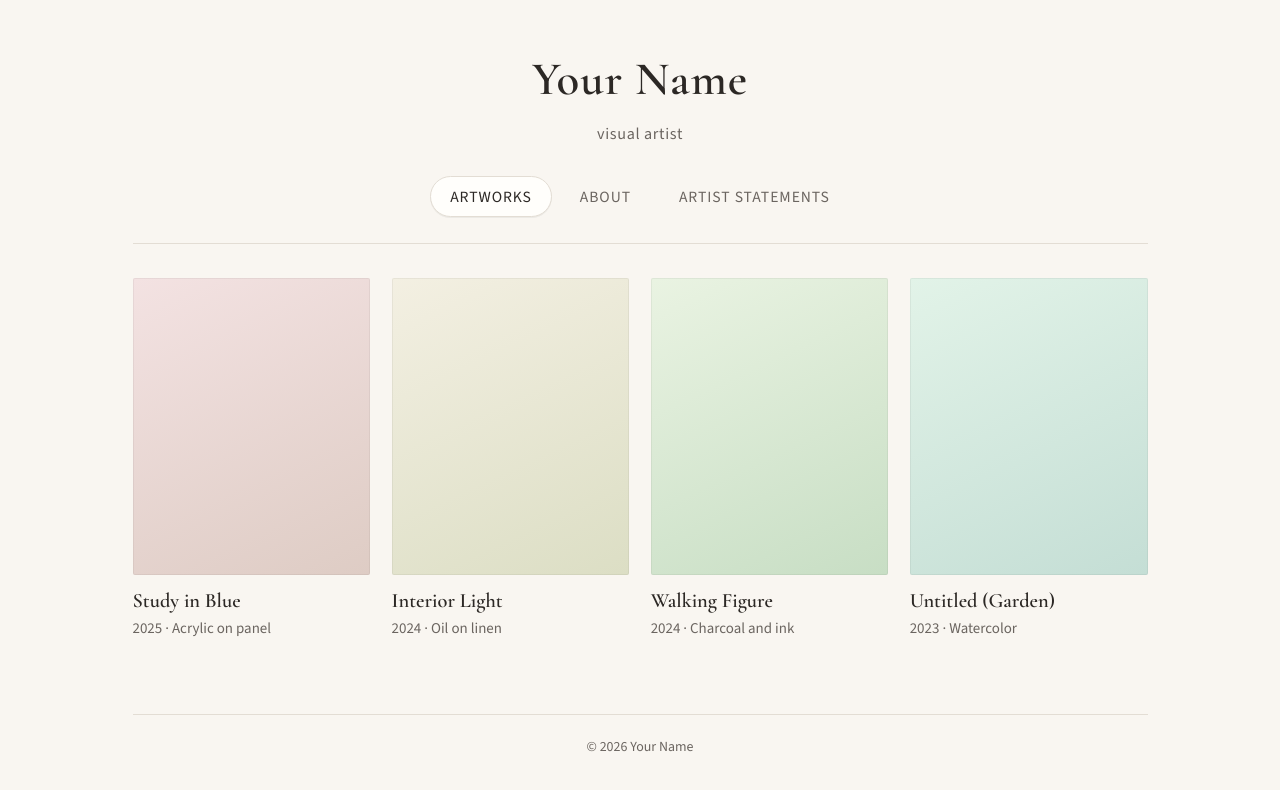
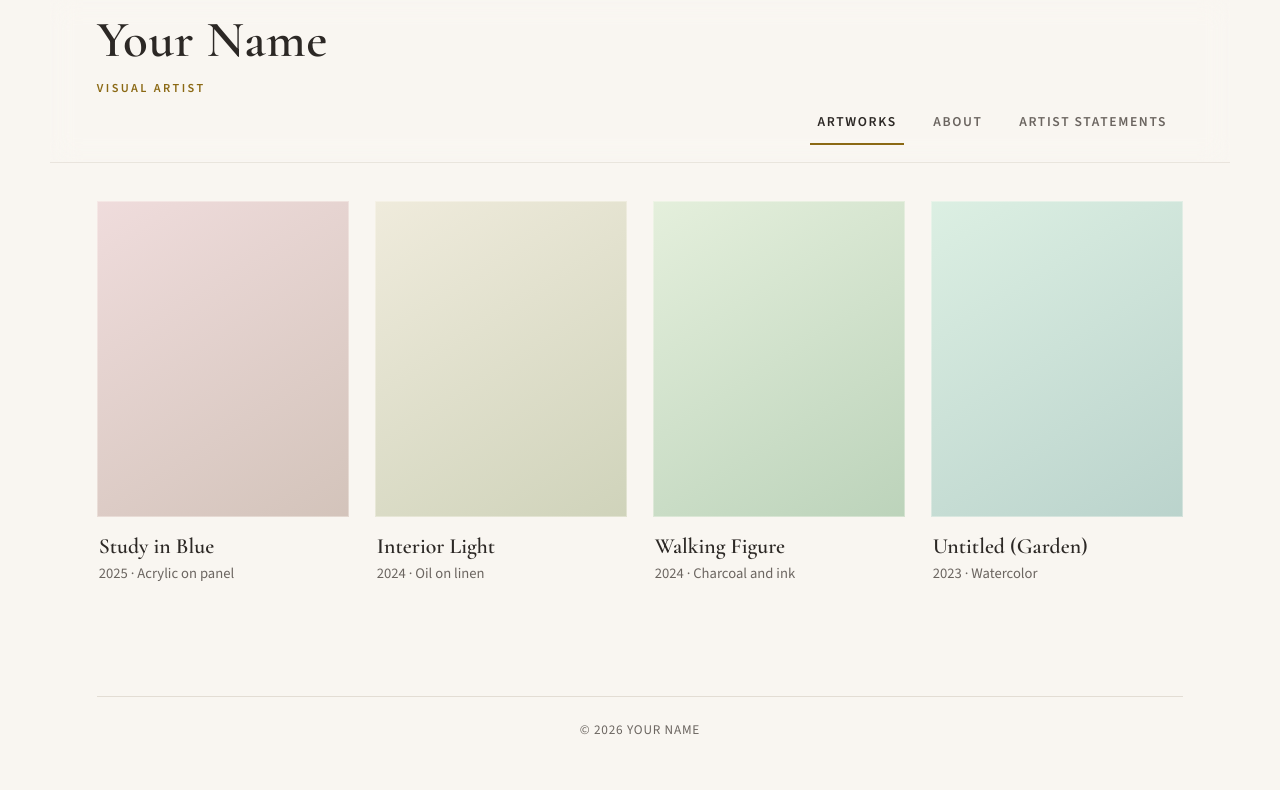
Before and after one commit to ducmtran-commit/portfolio, a React (Vite) app in the folder portfolio website/: page / in a window 1280 px wide. Shown: the top 790 px of the page. Built offline with nearby package versions, Linux system fonts and the light colour scheme.

Commit message:
Update App.css

```diff
--- a/portfolio website/src/App.css
+++ b/portfolio website/src/App.css
@@ -1,69 +1,134 @@
+.accent-bar {
+  height: 3px;
+  width: 100%;
+  background: linear-gradient(
+    90deg,
+    var(--accent-deep) 0%,
+    var(--accent) 35%,
+    #c4a574 65%,
+    var(--border-strong) 100%
+  );
+  margin-bottom: 0;
+}
+
 .site {
-  max-width: 1100px;
+  max-width: 1180px;
   margin: 0 auto;
-  padding: clamp(1.25rem, 4vw, 2.5rem);
+  padding: 0 clamp(1.25rem, 4vw, 2.75rem) clamp(2rem, 5vw, 3.5rem);
   min-height: 100svh;
   display: flex;
   flex-direction: column;
 }
 
+/* —— Header —— */
 .header {
-  border-bottom: 1px solid var(--border);
-  padding-bottom: 1.5rem;
-  margin-bottom: 2rem;
+  position: sticky;
+  top: 0;
+  z-index: 20;
+  margin: 0 calc(-1 * clamp(1.25rem, 4vw, 2.75rem));
+  padding: 0 clamp(1.25rem, 4vw, 2.75rem);
+  padding-top: 0.85rem;
+  padding-bottom: 0.85rem;
+  background: color-mix(in srgb, var(--surface) 92%, transparent);
+  backdrop-filter: blur(14px);
+  -webkit-backdrop-filter: blur(14px);
+  border-bottom: 1px solid color-mix(in srgb, var(--border) 70%, transparent);
+}
+
+.header-top {
+  display: flex;
+  flex-direction: column;
+  gap: 1.5rem;
+  padding-top: 1.25rem;
+  padding-bottom: 0.35rem;
+}
+
+@media (min-width: 840px) {
+  .header-top {
+    flex-direction: row;
+    align-items: flex-end;
+    justify-content: space-between;
+    gap: 2rem;
+    padding-top: 1.5rem;
+  }
 }
 
 .brand {
   text-align: center;
-  margin-bottom: 1.75rem;
+}
+
+@media (min-width: 840px) {
+  .brand {
+    text-align: left;
+    max-width: 28rem;
+  }
+}
+
+.site-subtitle {
+  margin: 0 0 0.2rem;
+  font-size: 0.72rem;
+  font-weight: 600;
+  letter-spacing: 0.2em;
+  text-transform: uppercase;
+  color: var(--accent);
 }
 
 .site-name {
   font-family: var(--font-display);
-  font-size: clamp(2rem, 5vw, 2.75rem);
+  font-size: clamp(2.15rem, 4.5vw, 3rem);
   font-weight: 600;
-  letter-spacing: 0.02em;
-  margin: 0 0 0.35rem;
+  letter-spacing: 0.01em;
+  line-height: 1.05;
+  margin: 0 0 0.65rem;
   color: var(--text);
 }
 
-.site-subtitle {
+.site-tagline {
   margin: 0;
-  font-size: 0.95rem;
+  font-family: var(--font-display);
+  font-size: clamp(1.05rem, 2vw, 1.2rem);
+  font-weight: 500;
+  font-style: italic;
+  line-height: 1.45;
   color: var(--text-muted);
-  font-weight: 500;
-  letter-spacing: 0.04em;
-  text-transform: lowercase;
 }
 
+/* —— Tabs —— */
 .tabs {
   display: flex;
   flex-wrap: wrap;
   justify-content: center;
-  gap: 0.35rem 0.5rem;
+  gap: 0.15rem 0.25rem;
+  border-bottom: 1px solid var(--border);
+  padding-bottom: 0;
+}
+
+@media (min-width: 840px) {
+  .tabs {
+    justify-content: flex-end;
+    border-bottom: none;
+    padding-bottom: 0.15rem;
+  }
 }
 
 .tab {
+  position: relative;
   font-family: var(--font-body);
-  font-size: 0.92rem;
-  font-weight: 500;
-  letter-spacing: 0.06em;
+  font-size: 0.8rem;
+  font-weight: 600;
+  letter-spacing: 0.12em;
   text-transform: uppercase;
-  padding: 0.55rem 1.1rem;
-  border: 1px solid transparent;
-  border-radius: 999px;
+  padding: 0.65rem 0.95rem 0.85rem;
+  border: none;
+  border-radius: 0;
   background: transparent;
   color: var(--text-muted);
   cursor: pointer;
-  transition:
-    color 0.2s,
-    background 0.2s,
-    border-color 0.2s;
+  transition: color 0.2s ease;
 }
 
 .tab:hover {
   color: var(--text);
-  background: var(--accent-soft);
 }
 
 .tab:focus-visible {
@@ -71,29 +136,71 @@
   outline-offset: 2px;
 }
 
+.tab::after {
+  content: '';
+  position: absolute;
+  left: 0.85rem;
+  right: 0.85rem;
+  bottom: 0;
+  height: 2px;
+  background: var(--accent);
+  transform: scaleX(0);
+  transition: transform 0.25s ease;
+}
+
 .tab--active {
   color: var(--text);
-  background: var(--bg-elevated);
-  border-color: var(--border);
-  box-shadow: 0 1px 0 rgba(44, 40, 37, 0.06);
+}
+
+.tab--active::after {
+  transform: scaleX(1);
+}
+
+@media (min-width: 840px) {
+  .tab::after {
+    left: 0.5rem;
+    right: 0.5rem;
+  }
 }
 
 .main {
   flex: 1;
+  padding-top: 2.25rem;
 }
 
 .panel {
-  animation: fade-in 0.35s ease;
+  animation: enter 0.4s cubic-bezier(0.22, 1, 0.36, 1);
 }
 
-@keyframes fade-in {
+@keyframes enter {
   from {
     opacity: 0;
-    transform: translateY(4px);
+    transform: translateY(10px);
   }
   to {
     opacity: 1;
     transform: none;
+  }
+}
+
+/* —— Works —— */
+.panel--works {
+  max-width: 100%;
+}
+
+.works-intro {
+  margin: 0 0 1.75rem;
+  font-size: 0.72rem;
+  font-weight: 600;
+  letter-spacing: 0.18em;
+  text-transform: uppercase;
+  color: var(--text-muted);
+  text-align: center;
+}
+
+@media (min-width: 840px) {
+  .works-intro {
+    text-align: left;
   }
 }
 
@@ -102,27 +209,44 @@
   margin: 0;
   padding: 0;
   display: grid;
-  grid-template-columns: repeat(auto-fill, minmax(220px, 1fr));
-  gap: 1.75rem 1.25rem;
+  grid-template-columns: repeat(auto-fill, minmax(240px, 1fr));
+  gap: 2rem 1.5rem;
 }
 
 .art-card {
   display: flex;
   flex-direction: column;
-  gap: 0.75rem;
+  gap: 0.95rem;
 }
 
 .art-thumb {
   position: relative;
   aspect-ratio: 4 / 5;
-  border-radius: 2px;
+  border-radius: var(--radius-frame);
   overflow: hidden;
   background: linear-gradient(
-    155deg,
-    hsl(var(--hue, 28), 42%, 92%),
-    hsl(calc(var(--hue, 28) + 18), 28%, 82%)
+    148deg,
+    hsl(var(--hue, 28), 38%, 90%),
+    hsl(calc(var(--hue, 28) + 22), 22%, 78%)
   );
-  box-shadow: inset 0 0 0 1px rgba(44, 40, 37, 0.06);
+  box-shadow: var(--shadow-card), inset 0 0 0 1px rgba(26, 23, 20, 0.06);
+  transition:
+    transform 0.35s cubic-bezier(0.22, 1, 0.36, 1),
+    box-shadow 0.35s ease;
+}
+
+.art-card:hover .art-thumb {
+  transform: translateY(-4px);
+  box-shadow: var(--shadow-md), inset 0 0 0 1px rgba(26, 23, 20, 0.04);
+}
+
+.art-thumb::after {
+  content: '';
+  position: absolute;
+  inset: 0;
+  pointer-events: none;
+  box-shadow: inset 0 0 0 1px rgba(255, 252, 247, 0.35);
+  border-radius: inherit;
 }
 
 .art-thumb img {
@@ -134,30 +258,48 @@
 
 .art-meta {
   text-align: left;
+  padding-inline: 2px;
 }
 
 .art-title {
   font-family: var(--font-display);
-  font-size: 1.2rem;
+  font-size: 1.28rem;
   font-weight: 600;
-  margin: 0 0 0.2rem;
+  margin: 0 0 0.25rem;
   color: var(--text);
-  line-height: 1.25;
+  line-height: 1.2;
 }
 
 .art-detail {
   margin: 0;
-  font-size: 0.88rem;
+  font-size: 0.86rem;
   color: var(--text-muted);
+  line-height: 1.4;
+}
+
+/* —— Text panels —— */
+.panel--text {
+  max-width: 40rem;
+  margin: 0 auto;
+}
+
+.panel-title {
+  font-family: var(--font-display);
+  font-size: clamp(1.85rem, 3.5vw, 2.25rem);
+  font-weight: 600;
+  margin: 0 0 1.25rem;
+  padding-bottom: 1rem;
+  border-bottom: 1px solid var(--border);
+  color: var(--text);
+  letter-spacing: 0.01em;
 }
 
 .prose {
-  max-width: 38rem;
-  margin: 0 auto;
+  font-size: 1.02rem;
 }
 
 .prose p {
-  margin: 0 0 1.1em;
+  margin: 0 0 1.15em;
   color: var(--text);
 }
 
@@ -167,30 +309,42 @@
 
 .prose em {
   font-family: var(--font-display);
-  font-size: 1.05em;
+  font-size: 1.06em;
   font-style: italic;
+  color: var(--accent-deep);
 }
 
 .prose code {
+  font-family: ui-monospace, monospace;
   font-size: 0.88em;
-  padding: 0.15em 0.4em;
-  border-radius: 4px;
-  background: var(--accent-soft);
-  color: var(--text);
+  padding: 0.15em 0.45em;
+  border-radius: var(--radius-sm);
+  background: var(--accent-glow);
+  color: var(--accent-deep);
 }
 
 .footer {
-  margin-top: 3rem;
-  padding-top: 1.25rem;
+  margin-top: 3.5rem;
+  padding-top: 1.35rem;
   border-top: 1px solid var(--border);
   text-align: center;
-  font-size: 0.82rem;
+  font-size: 0.78rem;
+  letter-spacing: 0.06em;
+  text-transform: uppercase;
   color: var(--text-muted);
 }
 
 @media (max-width: 520px) {
   .art-grid {
     grid-template-columns: 1fr 1fr;
-    gap: 1.25rem 0.75rem;
+    gap: 1.35rem 0.85rem;
+  }
+
+  .art-title {
+    font-size: 1.05rem;
+  }
+
+  .art-detail {
+    font-size: 0.78rem;
   }
 }
```
